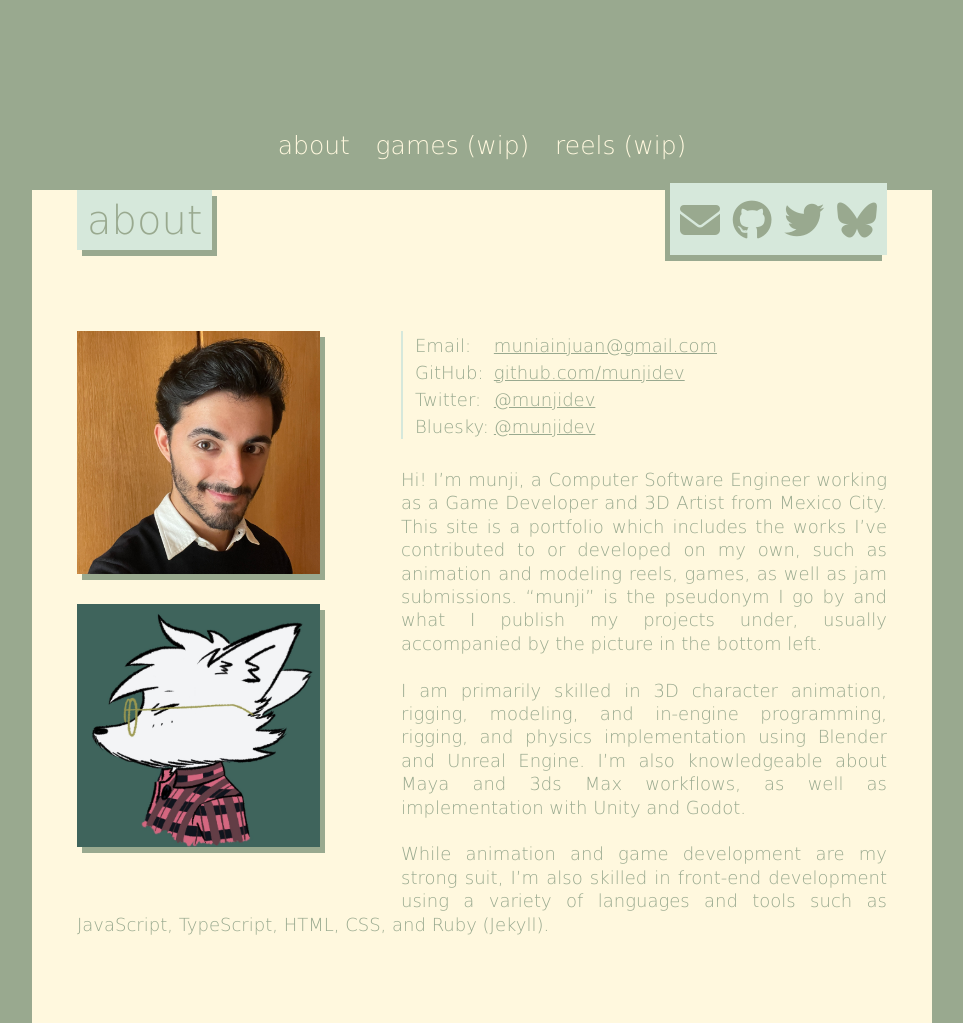
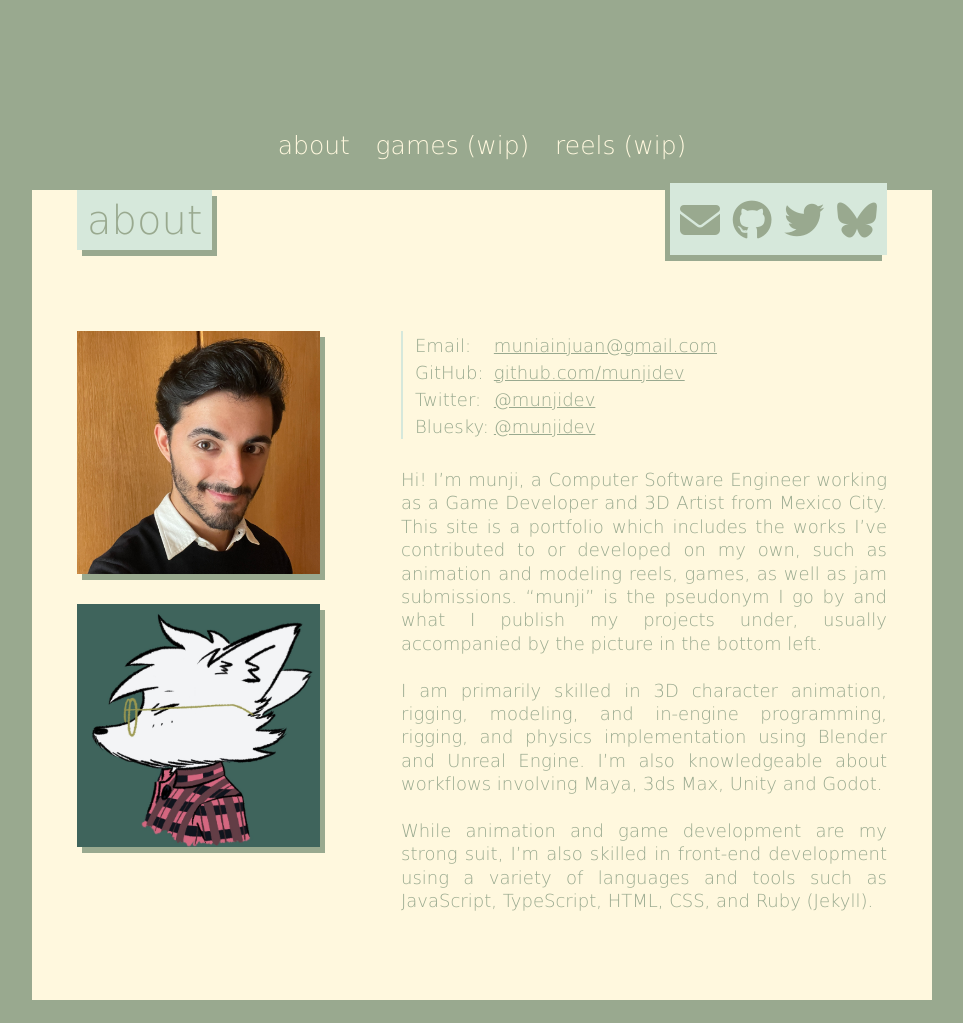
Before and after one commit to munjidev/munjidev.github.io, a Jekyll site: the page built from about.md, in a window 1280 px wide. Shown: the whole page, without its empty margins (158-1121 px from the left). Built offline with Jekyll 4.4.1, drawn with Linux system fonts in a browser that asks for light colours; nearby versions of some CDN libraries; some web fonts are replaced; after the commit the page ends 1000 px from its top, so only the background shows below that.

Commit message:
Update about info

```diff
--- a/about.md
+++ b/about.md
@@ -9,7 +9,7 @@ permalink: /about/
 Hi! I'm munji, a Computer Software Engineer working as a Game Developer and 3D Artist from Mexico City. This site is a portfolio which includes the works I’ve contributed to or developed on my own, such as animation and modeling reels, games, as well as jam submissions. "munji" is the pseudonym I go by and what I publish my projects under, usually accompanied by the picture in the bottom left.
 <br/>
 <br/>
-I am primarily skilled in 3D character animation, rigging, modeling, and in-engine programming, rigging, and physics implementation using Blender and Unreal Engine. I'm also knowledgeable about Maya and 3ds Max workflows, as well as implementation with Unity and Godot.
+I am primarily skilled in 3D character animation, rigging, modeling, and in-engine programming, rigging, and physics implementation using Blender and Unreal Engine. I'm also knowledgeable about workflows involving Maya, 3ds Max, Unity and Godot.
 <br/>
 <br/>
 While animation and game development are my strong suit, I'm also skilled in front-end development using a variety of languages and tools such as JavaScript, TypeScript, HTML, CSS, and Ruby (Jekyll).
```
